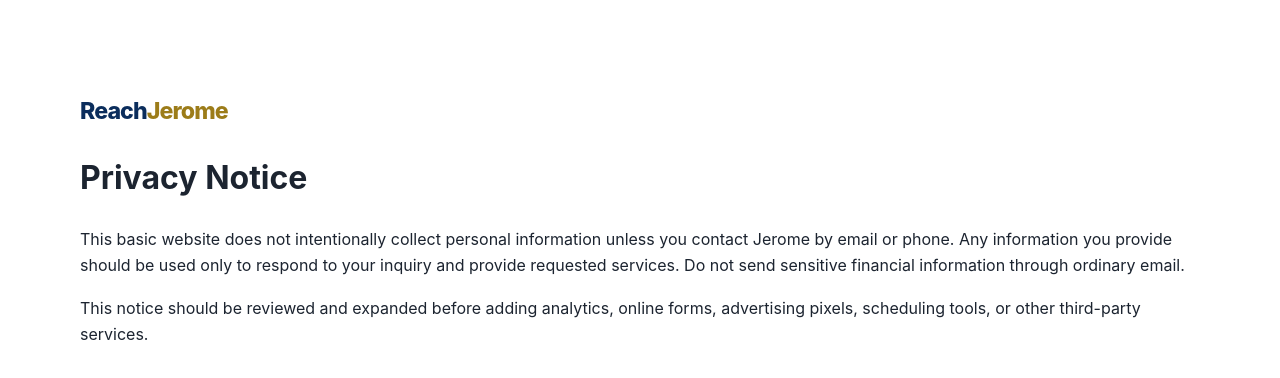
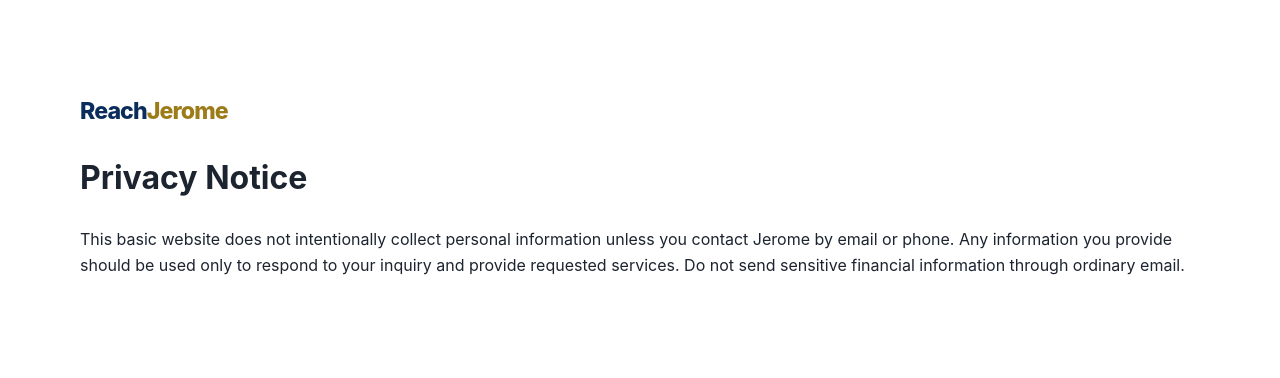
Before and after one commit to github3956/reachjerome-website, a plain HTML site: page privacy.html in a window 1280 px wide. Drawn offline with Linux system fonts and the light colour scheme.

Commit message:
Remove duplicate content in privacy.html
Removed duplicate HTML content in privacy.html.

```diff
--- a/privacy.html
+++ b/privacy.html
@@ -1 +1 @@
-<!doctype html><html lang="en"><head><meta charset="utf-8"><meta name="viewport" content="width=device-width,initial-scale=1"><title>Privacy | ReachJerome</title><link rel="stylesheet" href="styles.css"></head><body><main class="section"><div class="container"><a class="brand" href="index.html"><span class="brand-reach">Reach</span><span class="brand-jerome">Jerome</span></a><h1>Privacy Notice</h1><p>This basic website does not intentionally collect personal information unless you contact Jerome by email or phone. Any information you provide should be used only to respond to your inquiry and provide requested services. Do not send sensitive financial information through ordinary email.</p><p>This notice should be reviewed and expanded before adding analytics, online forms, advertising pixels, scheduling tools, or other third-party services.</p></div></main></body></html>
+<!doctype html><html lang="en"><head><meta charset="utf-8"><meta name="viewport" content="width=device-width,initial-scale=1"><title>Privacy | ReachJerome</title><link rel="stylesheet" href="styles.css"></head><body><main class="section"><div class="container"><a class="brand" href="index.html"><span class="brand-reach">Reach</span><span class="brand-jerome">Jerome</span></a><h1>Privacy Notice</h1><p>This basic website does not intentionally collect personal information unless you contact Jerome by email or phone. Any information you provide should be used only to respond to your inquiry and provide requested services. Do not send sensitive financial information through ordinary email.</p></div></main></body></html>
```
